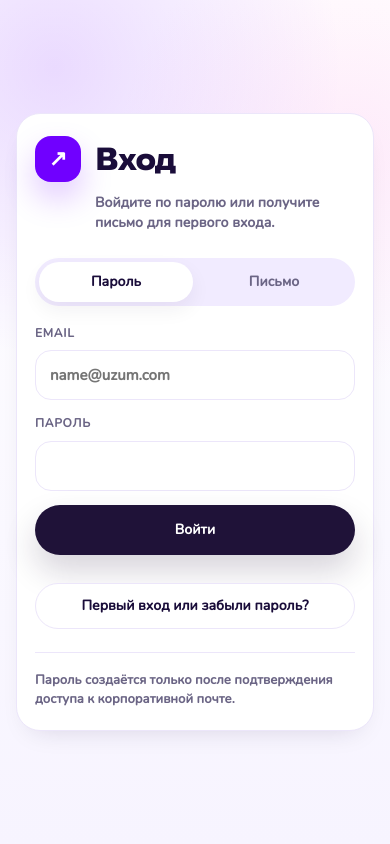
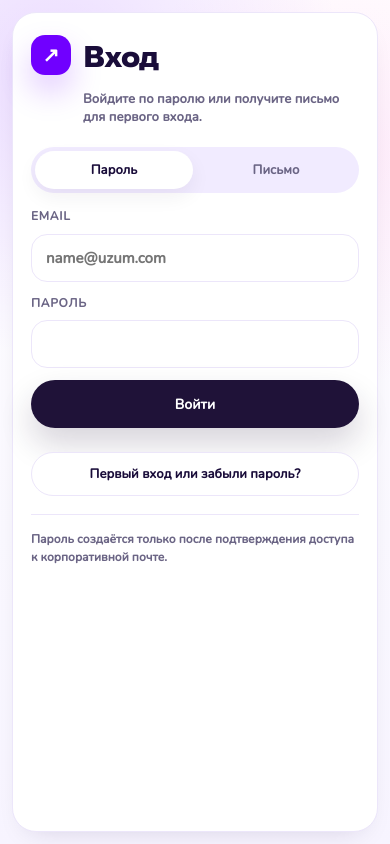
Before and after one commit to rusheroman-prog/merch, a Next.js app: page /login in a window 390 px wide. Built offline with nearby package versions, Linux system fonts and the light colour scheme; no server answers.

Commit message:
Improve mobile responsive layout

```diff
--- a/app/globals.css
+++ b/app/globals.css
@@ -164,7 +164,11 @@
 
 *, *::before, *::after { box-sizing: border-box; }
 
-html { min-height: 100%; background: var(--bg); }
+html {
+  min-height: 100%;
+  background: var(--bg);
+  overflow-x: clip;
+}
 
 body {
   min-height: 100%;
@@ -176,11 +180,15 @@
   line-height: 1.55;
   -webkit-font-smoothing: antialiased;
   text-rendering: optimizeLegibility;
+  overflow-x: clip;
 }
 
 a { color: inherit; text-decoration: none; }
 hr { border: 0; border-top: 1px solid var(--border); margin: 14px 0; }
-img { display: block; }
+img, video, canvas, svg {
+  display: block;
+  max-width: 100%;
+}
 
 button, input, select, textarea { font: inherit; color: inherit; }
 button, a { -webkit-tap-highlight-color: transparent; }
@@ -195,7 +203,7 @@
 button:not(:disabled):active { transform: translateY(1px); }
 button:disabled               { opacity: 0.5; cursor: not-allowed; }
 
-input, select, textarea { outline: none; }
+input, select, textarea { outline: none; min-width: 0; }
 input:focus, select:focus, textarea:focus {
   border-color: rgba(112, 0, 255, 0.5) !important;
   box-shadow: 0 0 0 4px rgba(112, 0, 255, 0.10);
@@ -215,6 +223,7 @@
   letter-spacing: -0.025em;
   margin: 0 0 20px;
   text-wrap: balance;
+  overflow-wrap: break-word;
 }
 .display em { font-style: normal; color: var(--accent); }
 
@@ -417,6 +426,7 @@
   display: inline-flex;
   align-items: center;
   gap: 12px;
+  min-width: 0;
   color: var(--ink);
   cursor: pointer;
 }
@@ -441,6 +451,7 @@
   font-size: 20px;
   letter-spacing: -0.02em;
   line-height: 1;
+  white-space: nowrap;
 }
 .brand-name-soft { color: var(--inkMute); font-weight: 500; }
 .brand-sub {
@@ -455,12 +466,15 @@
   display: flex;
   gap: 4px;
   justify-self: center;
+  min-width: 0;
 }
 .nav-link {
+  flex: 0 0 auto;
   padding: 8px 14px;
   border-radius: var(--r-pill);
   font-size: 14px;
   color: var(--inkMute);
+  white-space: nowrap;
   cursor: pointer;
   transition: background 0.15s, color 0.15s;
   border: 0;
@@ -1973,6 +1987,7 @@
 
 .login-page {
   min-height: 100vh;
+  min-height: 100dvh;
   background:
     radial-gradient(circle at 14% 8%,  rgba(112,0,255,0.14), transparent 34%),
     radial-gradient(circle at 90% 18%, rgba(255,136,222,0.16), transparent 30%),
@@ -2093,6 +2108,7 @@
 
 /* ── Right card ── */
 .login-card {
+  width: 100%;
   border-radius: 32px;
   border: 1px solid var(--border);
   background: #ffffff;
@@ -2331,8 +2347,62 @@
 }
 
 @media (max-width: 520px) {
-  .login-page  { padding: 16px; }
-  .login-card  { border-radius: 24px; padding: 22px 18px; }
+  .login-page {
+    align-items: stretch;
+    padding: 12px;
+  }
+  .login-shell {
+    max-width: none;
+    min-height: calc(100dvh - 24px);
+  }
+  .login-card {
+    min-height: 0;
+    border-radius: 24px;
+    padding: 22px 18px;
+  }
+  .login-card-top {
+    gap: 12px;
+    margin-bottom: 20px;
+  }
+  .login-card-icon {
+    width: 40px;
+    height: 40px;
+    border-radius: 14px;
+    font-size: 20px;
+  }
+  .login-card-title { font-size: 30px; }
+  .login-card-text  { font-size: 13px; }
+  .login-form {
+    min-height: 250px;
+    gap: 12px;
+  }
+  .login-mode-tabs { margin-bottom: 14px; }
+  .login-mode-tab {
+    min-height: 38px;
+    font-size: 13px;
+  }
+  .login-input,
+  .login-btn-primary { min-height: 48px; height: 48px; }
+  .login-btn-secondary {
+    min-height: 44px;
+    margin-top: 12px;
+    font-size: 13px;
+  }
+  .login-footer-note {
+    margin-top: 18px;
+    padding-top: 16px;
+    font-size: 12px;
+  }
+}
+
+@media (max-width: 380px) {
+  .login-page { padding: 8px; }
+  .login-shell { min-height: calc(100dvh - 16px); }
+  .login-card {
+    border-radius: 22px;
+    padding: 20px 16px;
+  }
+  .login-card-title { font-size: 28px; }
 }
 
 /* ══════════════════════════════════════════════
@@ -2886,6 +2956,8 @@
   .head-inner > .head-nav {
     order: 3;
     flex: 1 1 100%;
+    width: 100%;
+    min-width: 0;
     overflow-x: auto;
     padding-bottom: 10px;
     justify-content: flex-start;
@@ -2946,9 +3018,26 @@
 @media (max-width: 640px) {
   :root { --pad-x: 16px; }
 
+  .display {
+    font-size: clamp(32px, 10vw, 44px);
+    line-height: 1.04;
+  }
+  .section-title { font-size: clamp(24px, 8vw, 32px); }
+
   /* Header */
   .head-inner { padding: 10px var(--pad-x) 0; gap: 6px; }
+  .brand { gap: 8px; }
   .brand-mark { width: 40px; height: 40px; flex-basis: 40px; }
+  .brand-name { font-size: 18px; }
+  .nav-link { padding: 8px 12px; font-size: 13px; }
+  .logout-btn {
+    height: 34px;
+    padding: 0 12px;
+    font-size: 13px;
+  }
+  .head-icon-btn,
+  .head-cart { height: 34px; }
+  .head-cart { padding: 0 11px 0 10px; font-size: 13px; }
   .head-user-info { display: none; }
   .head-user { padding: 4px; }
 
@@ -2964,16 +3053,23 @@
   .grid-cols { grid-template-columns: 1fr; }
   .grid-layout { gap: 16px; }
   .grid-head { flex-wrap: wrap; gap: 10px; }
+  .grid-head > * { min-width: 0; }
+  .sort-select { width: 100%; }
+  .cart-aside { border-radius: 24px; padding: 18px; }
 
   /* Cards */
   .card-body { padding: 12px 14px 14px; }
   .card-name { font-size: 16px; }
 
   /* Orders */
+  .orders-content { padding-top: 28px; padding-bottom: 56px; }
   .stat-row { grid-template-columns: repeat(3, 1fr); gap: 8px; }
   .stat-card { padding: 14px 12px; }
   .stat-card b { font-size: 26px; }
   .order { padding: 16px 18px; }
+  .order-top { align-items: flex-start; flex-wrap: wrap; }
+  .order-item { flex-wrap: wrap; gap: 4px 12px; }
+  .order-foot-info { flex-wrap: wrap; }
   .order-timeline { grid-template-columns: repeat(2, 1fr); gap: 6px; }
   .timeline-step { padding: 6px 8px; font-size: 11px; }
 
@@ -2981,6 +3077,13 @@
   .form-grid { grid-template-columns: 1fr; }
   .form-field.wide { grid-column: 1; }
   .profile-side-panel { flex-direction: column; }
+  .profile-wrapper { padding-top: 28px; padding-bottom: 56px; }
+  .profile-hero-main,
+  .profile-form-card,
+  .profile-info-card,
+  .profile-summary-card { padding: 20px; border-radius: 24px; }
+  .profile-hero-actions > * { width: 100%; justify-content: center; }
+  .profile-summary-row { grid-template-columns: 1fr; gap: 2px; }
 
   /* Welcome */
   .welcome { padding-top: 28px; }
@@ -2991,15 +3094,23 @@
 
 /* ─── 420px: small phones ─── */
 @media (max-width: 420px) {
-  .display        { font-size: clamp(28px, 8vw, 36px); }
-  .stat-row       { grid-template-columns: repeat(3, 1fr); gap: 6px; }
+  .display        { font-size: clamp(28px, 11vw, 38px); }
+  .brand-mark     { width: 36px; height: 36px; flex-basis: 36px; }
+  .brand-name     { font-size: 17px; }
+  .brand-name-soft { display: none; }
+  .stat-row       { grid-template-columns: 1fr; gap: 8px; }
   .stat-card      { padding: 12px 10px; }
   .stat-card b    { font-size: 22px; }
-  .welcome-grid   { grid-template-columns: 1fr 1fr; }
+  .welcome-grid   { grid-template-columns: 1fr; }
+  .welcome-card   { padding: 16px; }
   .order-timeline { grid-template-columns: repeat(2, 1fr); }
   .head-cart      { display: none; } /* cart badge too wide — user scrolls to cart */
   .order          { padding: 14px 16px; }
   .cat-nav        { gap: 6px; }
+  .cat-pill       { flex: 1 1 auto; justify-content: center; }
+  .confirm-card   { grid-template-columns: 1fr; }
+  .confirm-icon   { width: 42px; height: 42px; border-radius: 14px; }
+  .orders-empty   { padding: 28px 18px; border-radius: 24px; }
 }
 
 /* ═══════════════════════════════════════════════
```
